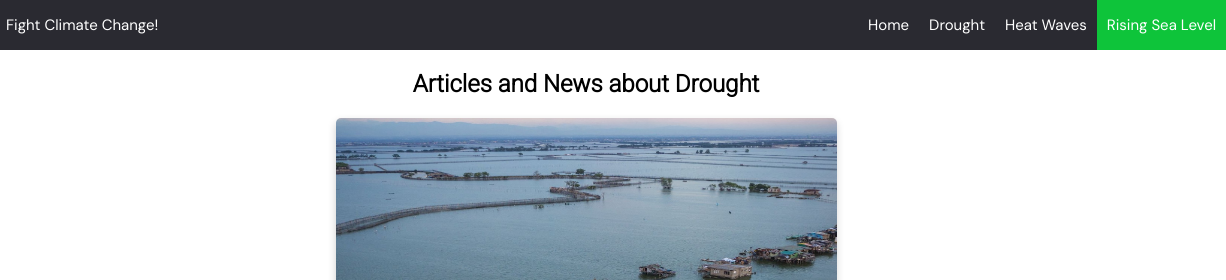
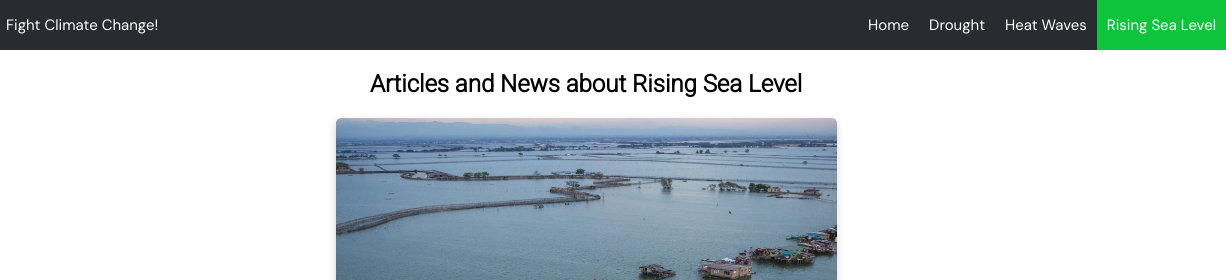
Before and after one commit to rence-salaveria/pf102-html5-website, a plain HTML site: page src/sea-level.html in a window 1280 px wide. Shown: the top 280 px of the page, 54-1280 px from the left. Drawn offline with Linux system fonts and the light colour scheme.

Commit message:
[CONTENT] (T-38) / Add Rising Sea Level Page

```diff
--- a/src/sea-level.html
+++ b/src/sea-level.html
@@ -28,7 +28,7 @@
     </nav>
 </div>
 <div class="horizontal-spacing"></div>
-<h2 align="center">Articles and News about Drought</h2>
+<h2 align="center">Articles and News about Rising Sea Level</h2>
 <div class="horizontal-spacing"></div>
 <div class="article-container">
     <div class="card-container">
```
